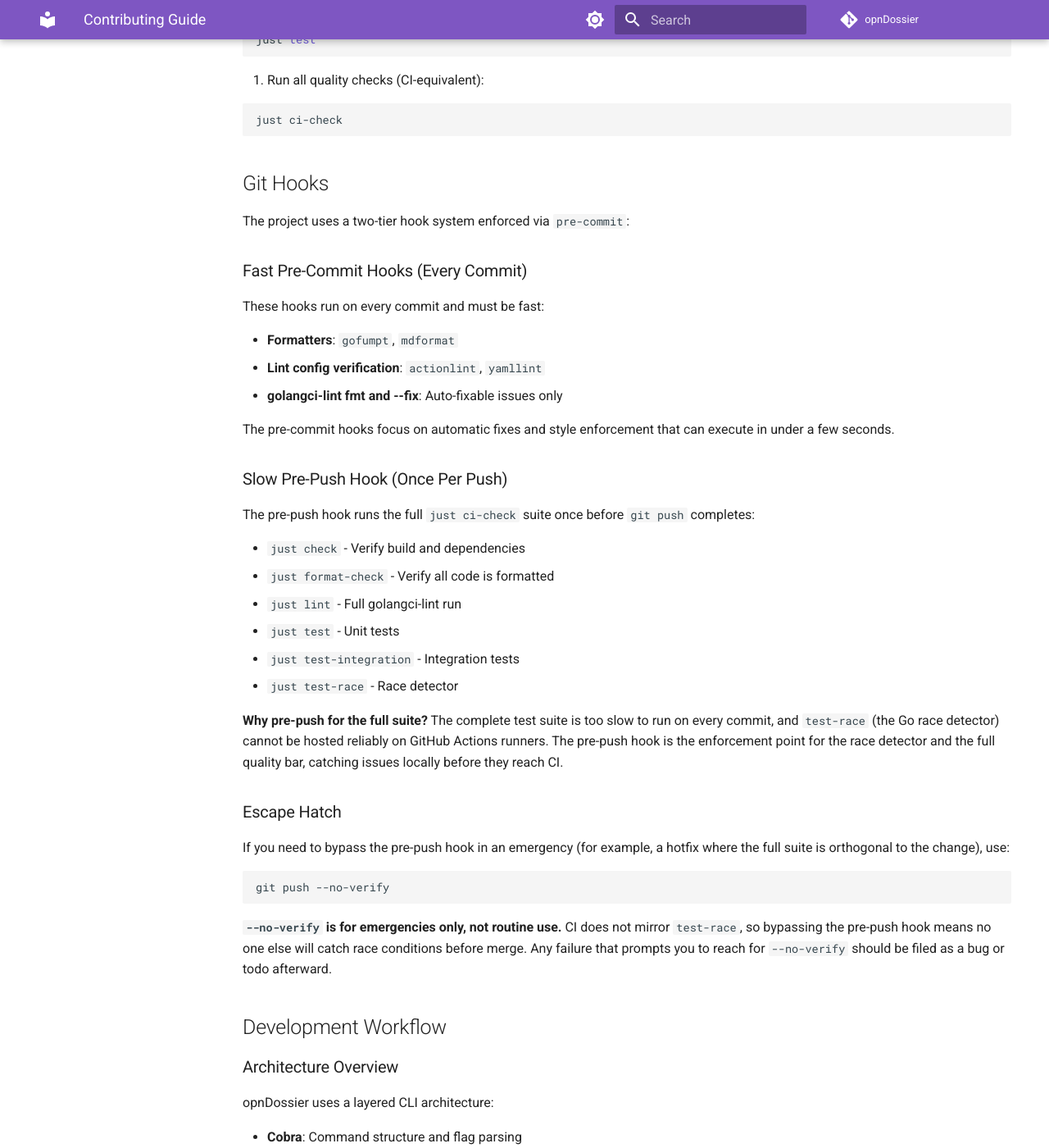
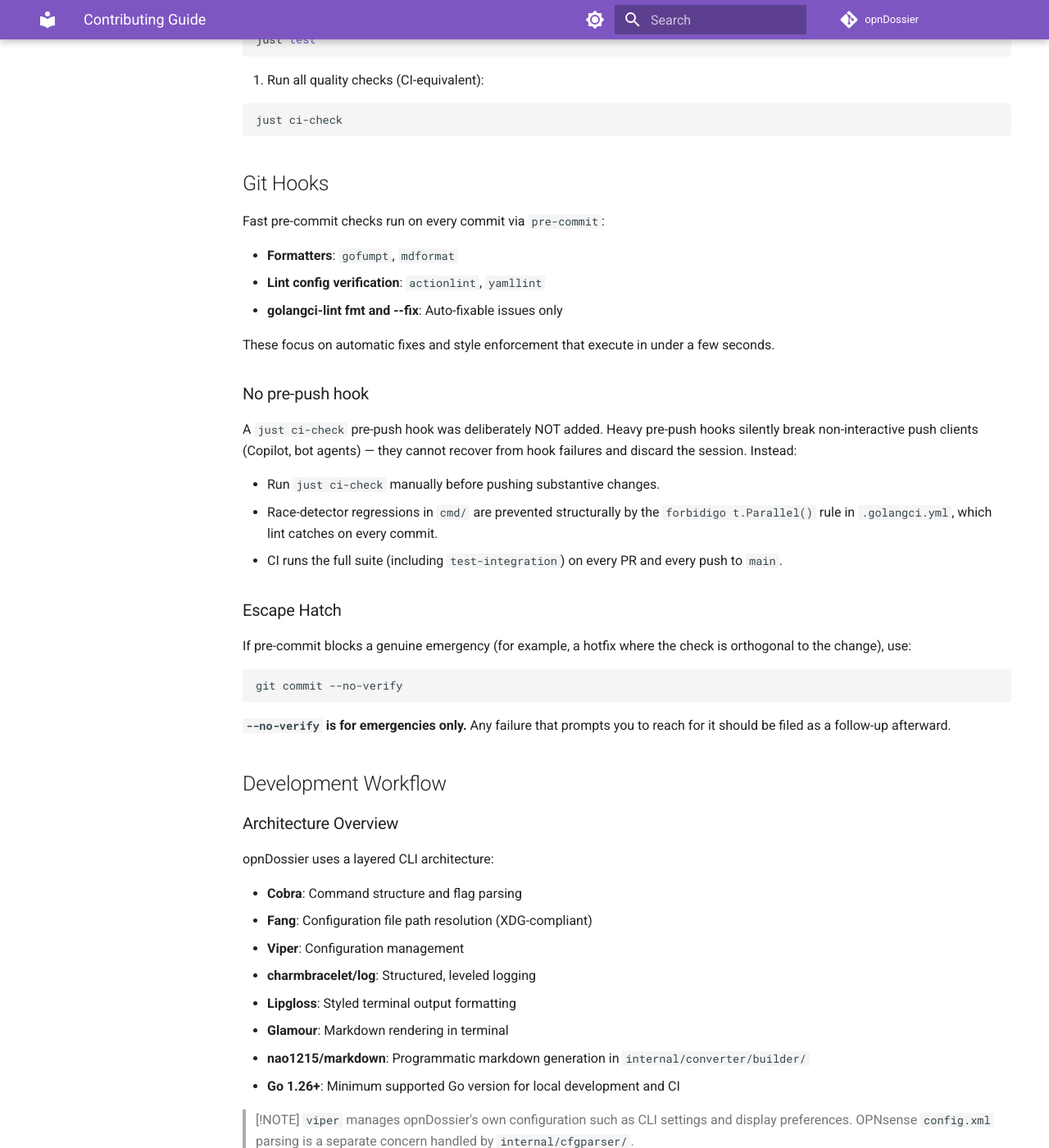
Before and after one commit to EvilBit-Labs/opnDossier, an MkDocs documentation site: the page built from docs/dev-guide/contributing.md, in a window 1280 px wide and 1400 px high, scrolled down 1820 px. Shown: the whole window at 82% size. Built offline with MkDocs 1.6.1 and Material for MkDocs 9.7.7, drawn with Linux system fonts in a browser that asks for light colours; comment, search, counter and statistics services are not loaded; the version menu is left out; some of the changed text lies outside the part shown.

Commit message:
chore(docs): update contributing guide to clarify pre-commit and pre-push hook usage
Signed-off-by: UncleSp1d3r <unclesp1d3r@evilbitlabs.io>

````diff
--- a/docs/dev-guide/contributing.md
+++ b/docs/dev-guide/contributing.md
@@ -47,10 +47,10 @@
    just install
    ```
 
-   This installs the `pre-commit`, `commit-msg`, and `pre-push` hooks. To install manually:
+   This installs the `pre-commit` and `commit-msg` hooks. To install manually:
 
    ```bash
-   pre-commit install --hook-type pre-commit --hook-type commit-msg --hook-type pre-push
+   pre-commit install --hook-type pre-commit --hook-type commit-msg
    ```
 
 4. Run tests to ensure everything works:
@@ -67,40 +67,31 @@
 
 ## Git Hooks
 
-The project uses a two-tier hook system enforced via `pre-commit`:
-
-### Fast Pre-Commit Hooks (Every Commit)
-
-These hooks run on every commit and must be fast:
+Fast pre-commit checks run on every commit via `pre-commit`:
 
 - **Formatters**: `gofumpt`, `mdformat`
 - **Lint config verification**: `actionlint`, `yamllint`
 - **golangci-lint fmt and --fix**: Auto-fixable issues only
 
-The pre-commit hooks focus on automatic fixes and style enforcement that can execute in under a few seconds.
+These focus on automatic fixes and style enforcement that execute in under a few seconds.
 
-### Slow Pre-Push Hook (Once Per Push)
+### No pre-push hook
 
-The pre-push hook runs the full `just ci-check` suite once before `git push` completes:
+A `just ci-check` pre-push hook was deliberately NOT added. Heavy pre-push hooks silently break non-interactive push clients (Copilot, bot agents) — they cannot recover from hook failures and discard the session. Instead:
 
-- `just check` - Verify build and dependencies
-- `just format-check` - Verify all code is formatted
-- `just lint` - Full golangci-lint run
-- `just test` - Unit tests
-- `just test-integration` - Integration tests
-- `just test-race` - Race detector
-
-**Why pre-push for the full suite?** The complete test suite is too slow to run on every commit, and `test-race` (the Go race detector) cannot be hosted reliably on GitHub Actions runners. The pre-push hook is the enforcement point for the race detector and the full quality bar, catching issues locally before they reach CI.
+- Run `just ci-check` manually before pushing substantive changes.
+- Race-detector regressions in `cmd/` are prevented structurally by the `forbidigo t.Parallel()` rule in `.golangci.yml`, which lint catches on every commit.
+- CI runs the full suite (including `test-integration`) on every PR and every push to `main`.
 
 ### Escape Hatch
 
-If you need to bypass the pre-push hook in an emergency (for example, a hotfix where the full suite is orthogonal to the change), use:
+If pre-commit blocks a genuine emergency (for example, a hotfix where the check is orthogonal to the change), use:
 
 ```bash
-git push --no-verify
+git commit --no-verify
 ```
 
-**`--no-verify` is for emergencies only, not routine use.** CI does not mirror `test-race`, so bypassing the pre-push hook means no one else will catch race conditions before merge. Any failure that prompts you to reach for `--no-verify` should be filed as a bug or todo afterward.
+**`--no-verify` is for emergencies only.** Any failure that prompts you to reach for it should be filed as a follow-up afterward.
 
 ## Development Workflow
 
````
